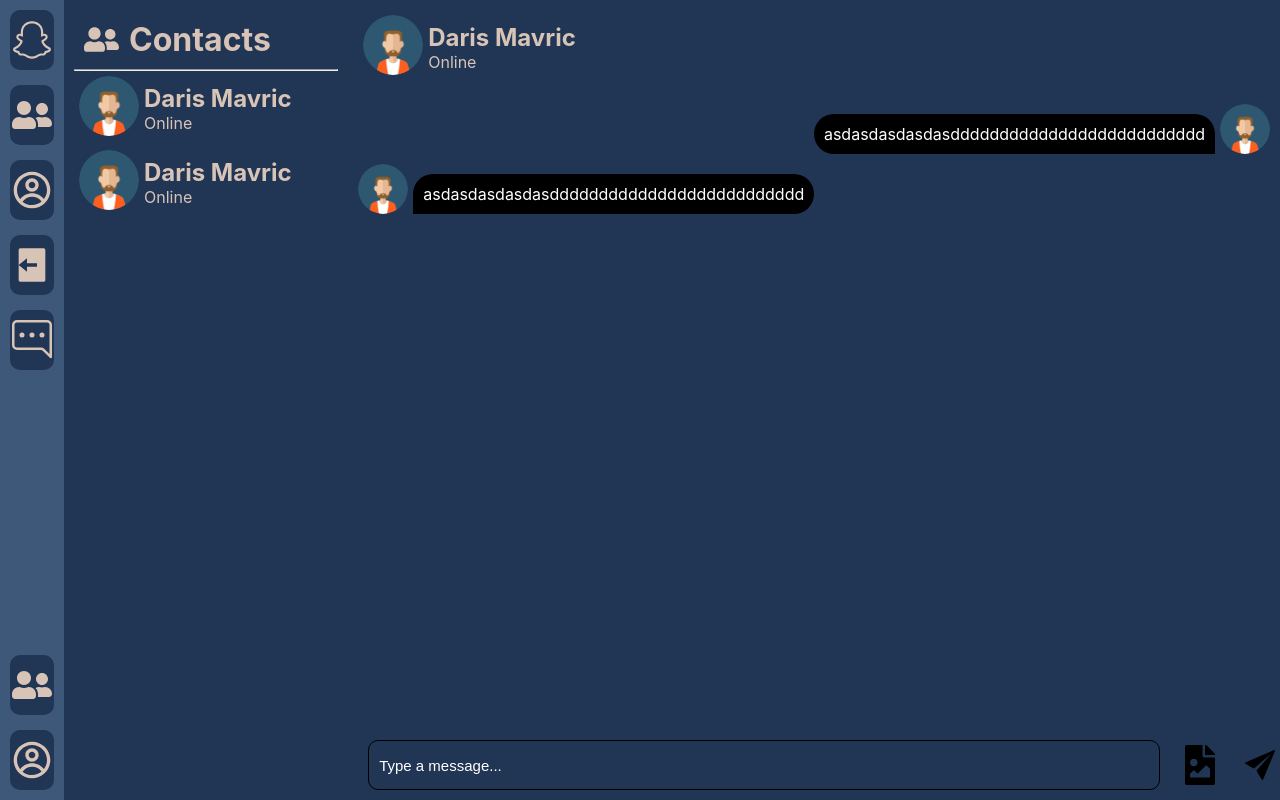
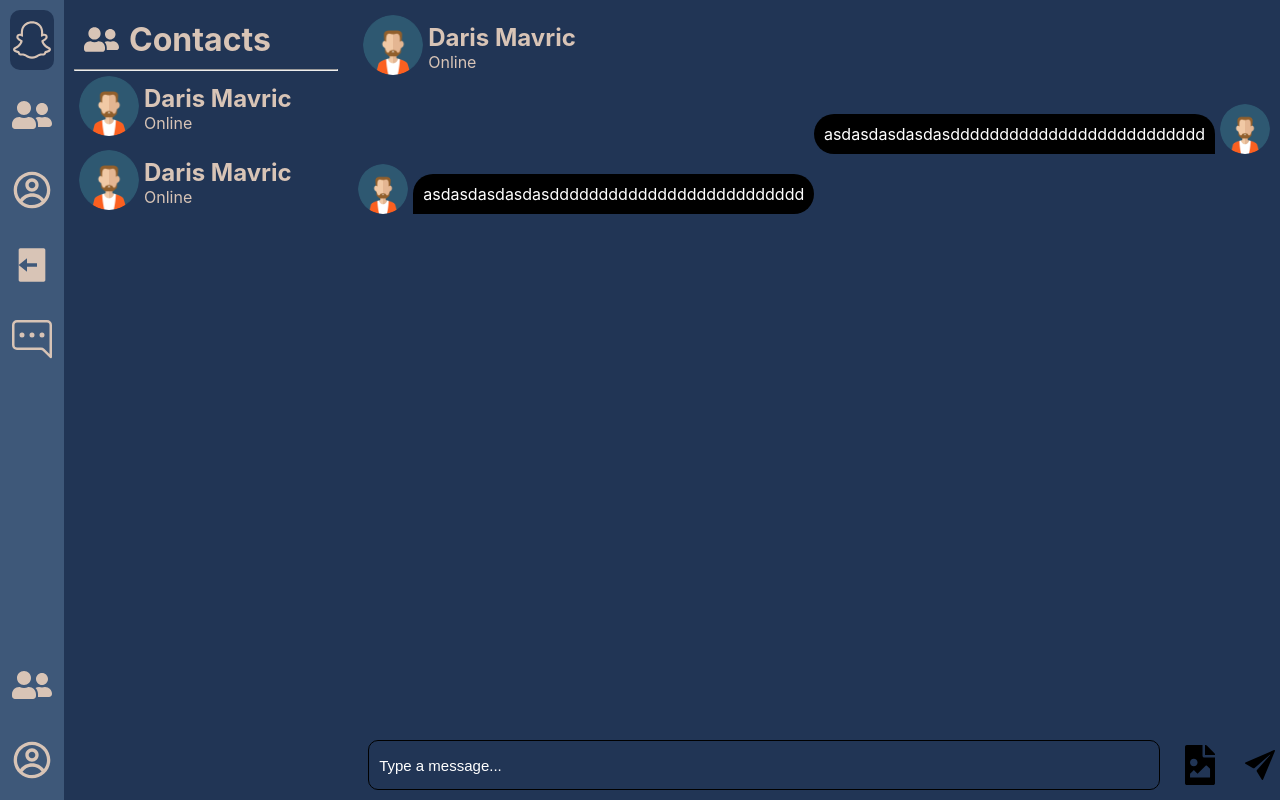
Before and after one commit to DarisMavric/Realtime-Chat-App, a React (Create React App) app in the folder client/: page / in a window 1280 px wide. Built offline with nearby package versions, Linux system fonts and the light colour scheme.

Commit message:
Styled Navbar Button's And Made Them Clickable

```diff
--- a/client/src/components/Navbar/Navbar.css
+++ b/client/src/components/Navbar/Navbar.css
@@ -34,5 +34,10 @@
     font-size: 40px;
     padding: 10px;
     border-radius: 10px;
-    background-color: #213555;
+    cursor: pointer;
+    transition: background-color 0.3s ease, color 0.3s ease;
 }
+
+.active {
+    background-color: #213555; /* Change to the color you prefer */
+  }
--- a/client/src/components/Navbar/Navbar.jsx
+++ b/client/src/components/Navbar/Navbar.jsx
@@ -1,5 +1,4 @@
-import React from "react";
-import icon from "./Chatter.png";
+import React, { useState } from "react";
 import "./Navbar.css";
 import { FaUserFriends } from "react-icons/fa";
 import { CgProfile } from "react-icons/cg";
@@ -8,31 +7,49 @@ import { FaSnapchat } from "react-icons/fa6";
 import { BsChatRightDots } from "react-icons/bs";
 
 const Navbar = () => {
+  const [activeIndex, setActiveIndex] = useState(null); // Track the active item index
+
+  const handleClick = (index) => {
+    setActiveIndex(index); // Set the active item index on click
+  };
+
   return (
     <div className="navbar">
       <div className="logo-and-links">
         <div className="logo">
-          <FaSnapchat/>
+          <FaSnapchat />
         </div>
         <div className="links">
           <ul>
-            <li>
+            <li
+              onClick={() => handleClick(0)}
+              className={activeIndex === 0 ? "active" : ""}
+            >
               <FaUserFriends />
             </li>
-            <li>
+            <li
+              onClick={() => handleClick(1)}
+              className={activeIndex === 1 ? "active" : ""}
+            >
               <CgProfile />
             </li>
-            <li>
+            <li
+              onClick={() => handleClick(2)}
+              className={activeIndex === 2 ? "active" : ""}
+            >
               <RiLogoutBoxFill />
             </li>
-            <li>
+            <li
+              onClick={() => handleClick(3)}
+              className={activeIndex === 3 ? "active" : ""}
+            >
               <BsChatRightDots />
             </li>
           </ul>
         </div>
       </div>
       <div className="navbar-footer">
-      <div className="links">
+        <div className="links">
           <ul>
             <li>
               <FaUserFriends />
```
